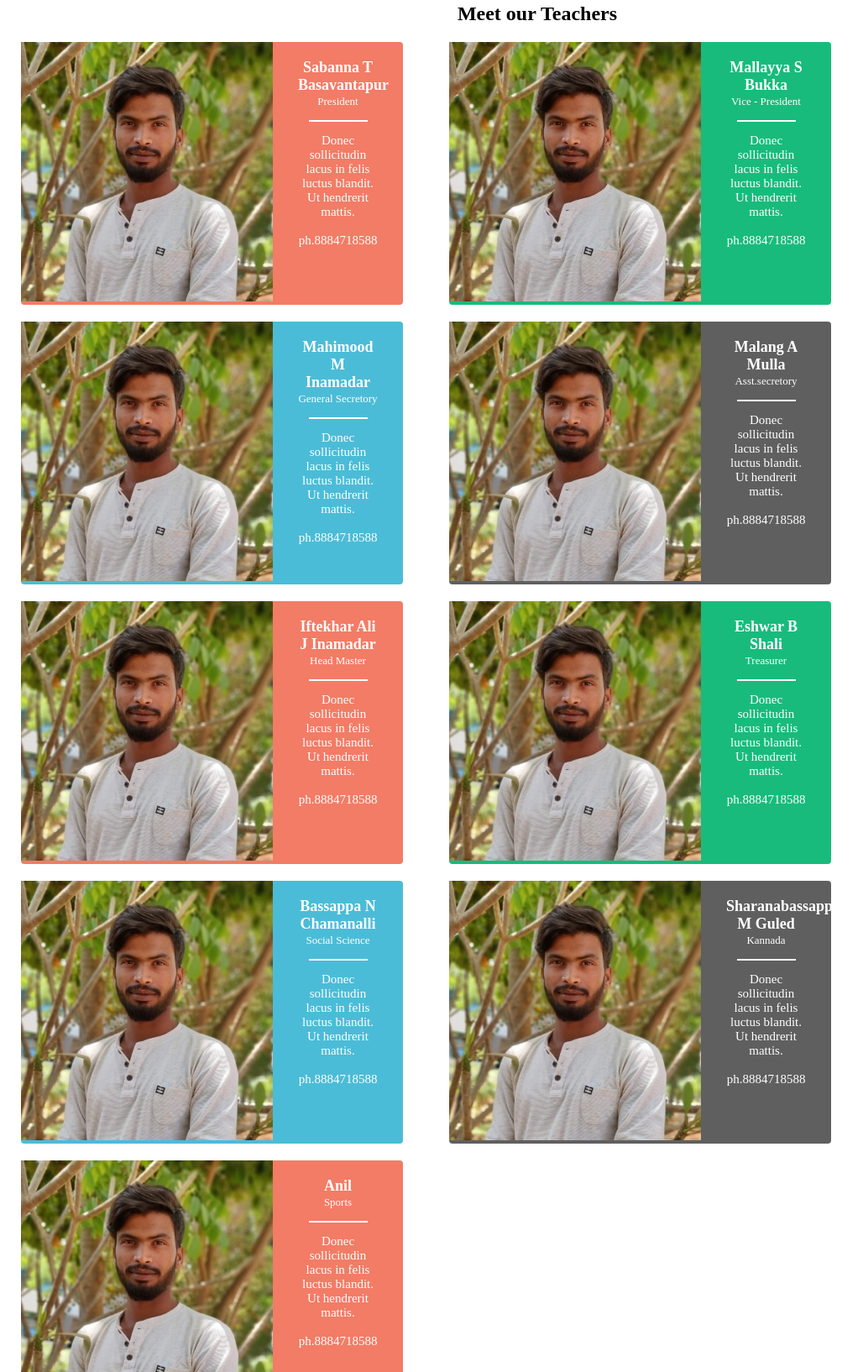
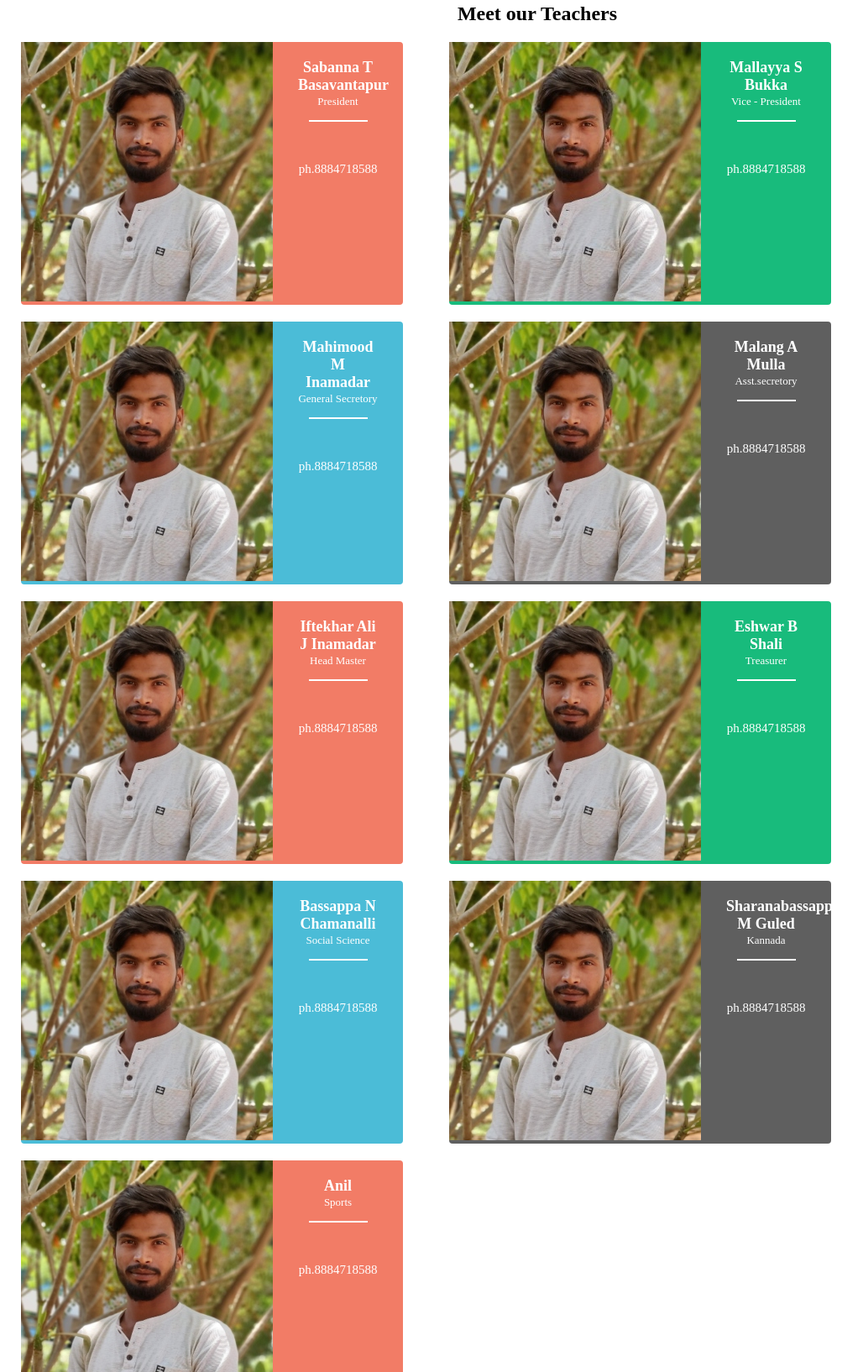
Before and after one commit to anil-chavan/sarvodayayargol, a plain HTML site: page faculty.html in a window 1280 px wide. Shown: the part 116-1750 px from the top of the page at 84% size, without its empty margins (0-1028 px from the left). Drawn offline with Linux system fonts and the light colour scheme.

Commit message:
Update faculty.html

```diff
--- a/faculty.html
+++ b/faculty.html
@@ -39,7 +39,7 @@
                                     <h3>Sabanna T Basavantapur</h3>
                                     <span class="instructor-profession">President</span>
                                     <div class="divider"></div>
-                                    <p>Donec sollicitudin lacus in felis luctus blandit. Ut hendrerit mattis.<br><br>ph.8884718588</p>
+                                    <p><br><br>ph.8884718588</p>
 
                                 </div>
                             </div>
@@ -54,7 +54,7 @@
                                     <h3>Mallayya S Bukka</h3>
                                     <span class="instructor-profession">Vice - President</span>
                                     <div class="divider"></div>
-                                    <p>Donec sollicitudin lacus in felis luctus blandit. Ut hendrerit mattis.<br><br>ph.8884718588</p>
+                                    <p><br><br>ph.8884718588</p>
                                 </div>
                             </div>
                         </div>
@@ -70,7 +70,7 @@
                                     <h3>Mahimood M Inamadar</h3>
                                     <span class="instructor-profession">General Secretory</span>
                                     <div class="divider"></div>
-                                    <p>Donec sollicitudin lacus in felis luctus blandit. Ut hendrerit mattis.<br><br>ph.8884718588</p>
+                                    <p><br><br>ph.8884718588</p>
                                 </div>
                             </div>
                         </div>
@@ -85,7 +85,7 @@
                                     <h3>Malang A Mulla</h3>
                                     <span class="instructor-profession">Asst.secretory</span>
                                     <div class="divider"></div>
-                                    <p>Donec sollicitudin lacus in felis luctus blandit. Ut hendrerit mattis.<br><br>ph.8884718588</p>
+                                    <p><br><br>ph.8884718588</p>
                                 </div>
                             </div>
                         </div>
@@ -100,7 +100,7 @@
                                     <h3>Iftekhar Ali J Inamadar</h3>
                                     <span class="instructor-profession">Head Master</span>
                                     <div class="divider"></div>
-                                    <p>Donec sollicitudin lacus in felis luctus blandit. Ut hendrerit mattis.<br><br>ph.8884718588</p>
+                                    <p><br><br>ph.8884718588</p>
                                 </div>
                             </div>
                         </div>
@@ -114,7 +114,7 @@
                                     <h3>Eshwar B Shali</h3>
                                     <span class="instructor-profession">Treasurer</span>
                                     <div class="divider"></div>
-                                    <p>Donec sollicitudin lacus in felis luctus blandit. Ut hendrerit mattis.<br><br>ph.8884718588</p><br>
+                                    <p><br><br>ph.8884718588</p><br>
                                 </div>
                             </div>
                         </div>
@@ -130,7 +130,7 @@
                                     <h3>Bassappa N Chamanalli</h3>
                                     <span class="instructor-profession">Social Science</span>
                                     <div class="divider"></div>
-                                    <p>Donec sollicitudin lacus in felis luctus blandit. Ut hendrerit mattis.<br><br>ph.8884718588</p>
+                                    <p><br><br>ph.8884718588</p>
                                 </div>
                             </div>
                         </div>
@@ -145,7 +145,7 @@
                                     <h3>Sharanabassappa M Guled</h3>
                                     <span class="instructor-profession">Kannada</span>
                                     <div class="divider"></div>
-                                    <p>Donec sollicitudin lacus in felis luctus blandit. Ut hendrerit mattis.<br><br>ph.8884718588</p>
+                                    <p><br><br>ph.8884718588</p>
                                 </div>
                             </div>
                         </div>
@@ -160,7 +160,7 @@
                                     <h3>Anil</h3>
                                     <span class="instructor-profession">Sports</span>
                                     <div class="divider"></div>
-                                    <p>Donec sollicitudin lacus in felis luctus blandit. Ut hendrerit mattis.<br><br>ph.8884718588</p>
+                                    <p><br><br>ph.8884718588</p>
                                 </div>
                             </div>
                         </div>
```
